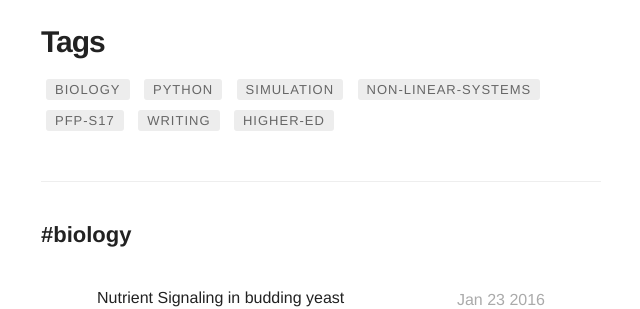
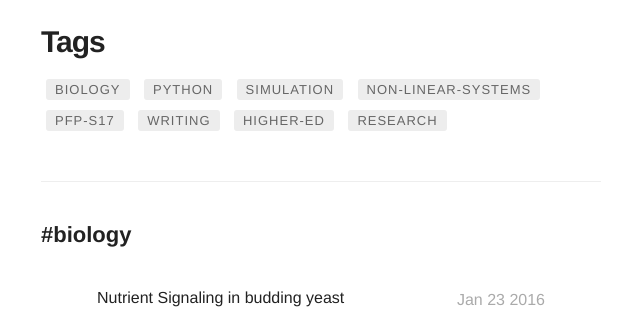
Before and after one commit to amoghpj/amoghpj.github.io, a Jekyll site: the page built from tags.html, in a window 1280 px wide and 900 px high, scrolled down 343 px. Shown: the part 147-456 px from the top of the window, without its empty margins (319-959 px from the left). Built offline with Jekyll 4.4.1, drawn with Linux system fonts in a browser that asks for light colours.

Commit message:
fixed error in _config.yml, changed tag in post

```diff
--- a/_config.yml
+++ b/_config.yml
@@ -101,7 +101,7 @@ show-author: true
 # do you want some animations?
 animation: true
 
-highlighter: pygments
+highlighter: rouge
 sass:
     sass_dir: _sass
     style: :compressed
--- a/_posts/2017-03-12-scientific-fraud.md
+++ b/_posts/2017-03-12-scientific-fraud.md
@@ -5,7 +5,7 @@ headerImage: false
 category: pfp-s17
 tag:
 - pfp-s17
-- higher-ed
+- research
 blog: true
 ---
 
```
